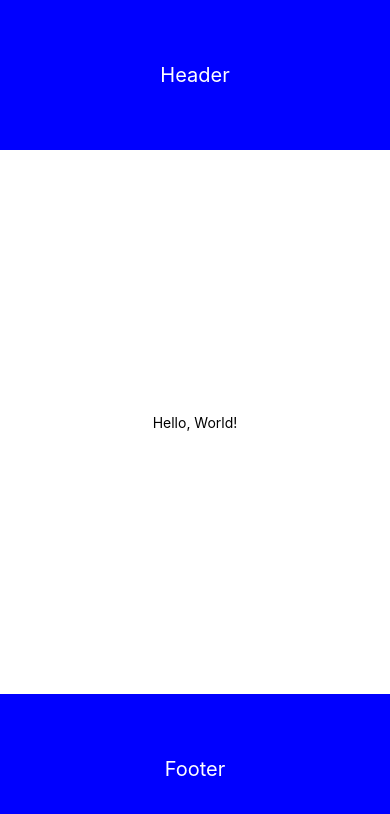
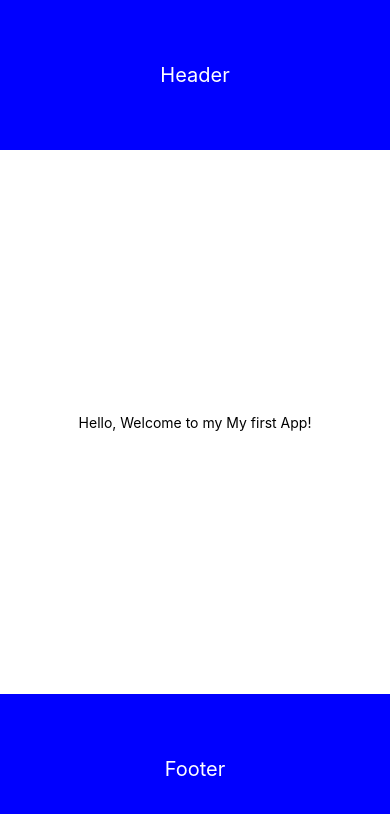
Before and after one commit to lalajia/cs5520-sp24, a React Native app: screen / in a window 390 px wide. Shown: the top 814 px of the page. Built offline with nearby package versions, Linux system fonts and the light colour scheme.

Commit message:
change appName

```diff
--- a/App.js
+++ b/App.js
@@ -4,13 +4,14 @@ import { StyleSheet, Text, View } from "react-native";
 import React from "react";
 
 export default function App() {
+  const appName = "My first App";
   return (
     <View style={styles.container}>
       <View style={styles.header}>
         <Text style={styles.headerText}>Header</Text>
       </View>
       <View style={styles.content}>
-        <Text>Hello, World!</Text>
+        <Text>Hello, Welcome to my {appName}!</Text>
       </View>
       <View style={styles.footer}>
         <Text style={styles.footerText}>Footer</Text>
```
